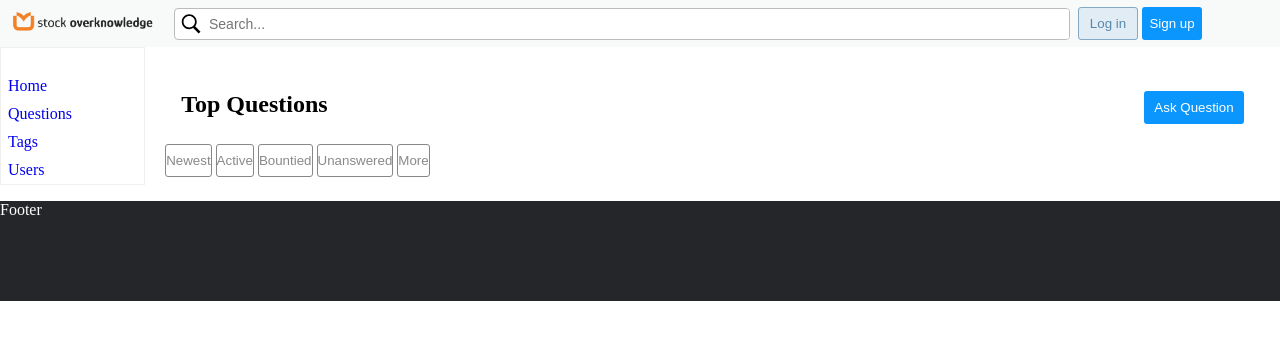
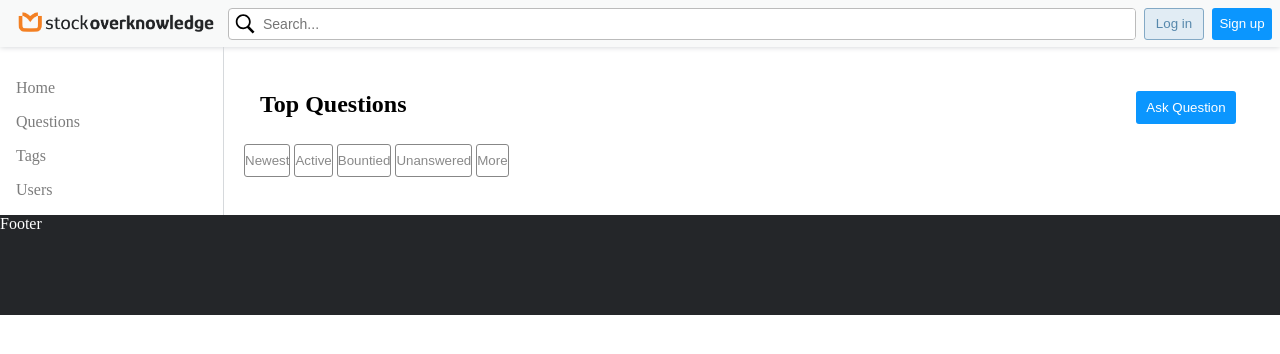
Before and after one commit to Iandayy/stackoverflow, a React (Create React App) app in the folder client/: page / in a window 1280 px wide. Shown: the top 354 px of the page. Built offline with nearby package versions, Linux system fonts and the light colour scheme.

Commit message:
modified screen layout design

```diff
--- a/client/package.json
+++ b/client/package.json
@@ -3,11 +3,15 @@
   "version": "0.1.0",
   "private": true,
   "dependencies": {
+    "@fortawesome/fontawesome-svg-core": "^6.2.0",
+    "@fortawesome/free-brands-svg-icons": "^6.2.0",
+    "@fortawesome/free-regular-svg-icons": "^6.2.0",
+    "@fortawesome/free-solid-svg-icons": "^6.2.0",
+    "@fortawesome/react-fontawesome": "^0.2.0",
     "@testing-library/jest-dom": "^5.16.5",
     "@testing-library/react": "^13.3.0",
     "@testing-library/user-event": "^13.5.0",
     "axios": "^0.27.2",
-
     "prop-types": "^15.8.1",
     "react": "^18.2.0",
     "react-dom": "^18.2.0",
--- a/client/src/App.jsx
+++ b/client/src/App.jsx
@@ -2,15 +2,15 @@ import { Suspense } from 'react';
 import { Route, Routes } from 'react-router-dom';
 import { RecoilRoot } from 'recoil';
 import styled from 'styled-components';
+import Footer from './components/Common/Footer';
 import GlobalStyle from './components/Common/GlobalStyle';
 import Layout from './components/Common/Layout';
 import TopBar from './components/Common/TopBar';
+import Ask from './components/Pages/Ask';
 import Home from './components/Pages/Home';
 import Questions from './components/Pages/Questions';
 import Tags from './components/Pages/Tags';
 import Users from './components/Pages/Users';
-import Footer from './components/Common/Footer';
-import Ask from './components/Pages/Ask';
 import LogIn from './components/User/LogIn';
 import SignUp from './components/User/SignUp';
 
--- a/client/src/components/Common/Layout.jsx
+++ b/client/src/components/Common/Layout.jsx
@@ -6,6 +6,23 @@ const Body = styled.div`
   display: flex;
   flex-direction: row;
   height: 100%;
+  margin-top: 47px;
+`;
+
+const BlankBox = styled.div`
+  width: 100%;
+  flex: 1;
+  @media (max-width: 1264px) {
+    display: none;
+  }
+`;
+
+const ContentWrapper = styled.div`
+  display: flex;
+  width: 1264px;
+  @media (max-width: 1264px) {
+    width: 100%;
+  }
 `;
 
 const Main = styled.main`
@@ -15,12 +32,14 @@ const Main = styled.main`
 
 const Layout = ({ children }) => {
   return (
-    <div>
-      <Body>
+    <Body>
+      <BlankBox />
+      <ContentWrapper>
         <SideBar />
         <Main>{children}</Main>
-      </Body>
-    </div>
+      </ContentWrapper>
+      <BlankBox />
+    </Body>
   );
 };
 
--- a/client/src/components/Common/SideBar.jsx
+++ b/client/src/components/Common/SideBar.jsx
@@ -7,34 +7,30 @@ import currentTapState from '../../state/currentTapState';
 const SideMenu = styled.aside`
   display: flex;
   flex-direction: column;
-  width: 164px;
+  width: 216px;
   height: 100%;
   padding-top: 24px;
   margin-bottom: 8px;
   background-color: #ffffff;
   color: rgba(73, 73, 73, 0.5);
   font-weight: 400;
-  border: 1px solid rgba(223, 223, 223, 0.5);
+  border-right: 1px solid #d6d9dc;
   list-style: none;
 `;
 
-const Menu = styled.section`
-  color: rgba(73, 73, 73, 0.5);
-  padding: 5px;
-
-  .public {
-    text-decoration-line: none;
-    padding: 2px;
-  }
-  .public:visited {
-    font-weight: 600;
-    color: rgba(73, 73, 73, 0.5);
-  }
-  .focused {
-    font-weight: 700;
-    background-color: #f3f3f3;
-    transition: 0.3s;
-  }
+const MenuLink = styled(Link)`
+  display: block;
+  width: 216px;
+  padding: 8px;
+  text-decoration-line: none;
+  border-right: ${(props) =>
+    props.focused === 'focused' ? '4px solid #f48225' : 'transparent'};
+  color: ${(props) =>
+    props.focused === 'focused' ? 'black' : 'rgba(69, 69, 69, 0.7)'};
+  background-color: ${(props) =>
+    props.focused === 'focused' ? '#f3f3f3' : 'transparent'};
+  font-weight: ${(props) => (props.focused === 'focused' ? '700' : '400')};
+  transition: ${(props) => (props.focused === 'focused' ? '0.5s' : '0s')};
 `;
 
 const SideBar = () => {
@@ -54,16 +50,15 @@ const SideBar = () => {
   return (
     <SideMenu>
       {menuArr.map((el, index) => (
-        <Menu key={index} onClick={() => selectMenuHandler(index)}>
-          {
-            <Link
-              to={el.path}
-              className={currentTab === index ? 'public focused' : 'public'}
-            >
-              {el.name}
-            </Link>
-          }
-        </Menu>
+        <MenuLink
+          key={index}
+          onClick={() => selectMenuHandler(index)}
+          to={el.path}
+          className={currentTab === index ? 'public focused' : 'public'}
+          focused={currentTab === index ? 'focused' : null}
+        >
+          {el.name}
+        </MenuLink>
       ))}
     </SideMenu>
   );
--- a/client/src/components/Common/TopBar.jsx
+++ b/client/src/components/Common/TopBar.jsx
@@ -1,36 +1,56 @@
 /* eslint-disable react/prop-types */
+import { faFaceSmile } from '@fortawesome/free-regular-svg-icons';
+import {
+  faArrowRightFromBracket,
+  faInbox,
+} from '@fortawesome/free-solid-svg-icons';
+import { FontAwesomeIcon } from '@fortawesome/react-fontawesome';
 import { Link, useNavigate } from 'react-router-dom';
 import styled from 'styled-components';
 import LogoImg from '../../assets/logo.png';
+<FontAwesomeIcon icon="fa-regular fa-inbox" />;
+
+const Header = styled.header`
+  display: flex;
+  background-color: #f8f9f9;
+  width: 100%;
+  height: 47px;
+  position: fixed;
+  box-shadow: 0 0 6px 0 #cdd0d3;
+`;
+
+const BlankBox = styled.div`
+  width: 100%;
+  flex: 1;
+  @media (max-width: 1264px) {
+    display: none;
+  }
+`;
 
 const TopBarWrapper = styled.div`
   display: flex;
-  flex-direction: row;
+  justify-content: center;
   align-items: center;
-  background-color: #f8f9f9;
+  width: 1264px;
+  @media (max-width: 1264px) {
     width: 100%;
-  height: 47px;
-  /* font-size: 1em; */
-  /* margin: 1em; */
-  /* padding: 0.25em 1em; */
-  /* border: 2px solid palevioletred; */
-  /* border-radius: 3px; */
+  }
 `;
 
 const Logo = styled.img`
-  width: 150px;
+  width: 200px;
   height: 30px;
   margin: 8px;
 `;
 
 const Form = styled.form`
   display: flex;
-  width: 70%;
+  width: 100%;
   height: 32px;
   border: 1px solid #bbb;
   border-radius: 4px;
   background-color: white;
-  margin-left: 8px;
+  margin-left: 4px;
   margin-right: 8px;
 `;
 
@@ -51,8 +71,8 @@ const Input = styled.input`
 
 const LogIn = styled.button`
   width: 60px;
-  height: 33px;
-  margin-right: 4px;
+  height: 32px;
+  margin-right: 8px;
   color: #5688ac;
   background-color: #e1ecf4;
   border: 1px solid #83a9c5;
@@ -66,7 +86,7 @@ const LogIn = styled.button`
 
 const SignUp = styled.button`
   width: 60px;
-  height: 33px;
+  height: 32px;
   color: white;
   background-color: #0b96fe;
   border: none;
@@ -76,6 +96,16 @@ const SignUp = styled.button`
     cursor: pointer;
   }
 `;
+
+const Btn = styled.button`
+  margin: 8px;
+  width: 30px;
+  color: gray;
+  background-color: transparent;
+  border: none;
+  cursor: pointer;
+`;
+
 const TopBar = ({ children }) => {
   const navigate = useNavigate();
 
@@ -90,6 +120,8 @@ const TopBar = ({ children }) => {
     navigate('/');
   };
   return (
+    <Header>
+      <BlankBox />
       <TopBarWrapper>
         <Link to="/">
           <Logo src={LogoImg} alt="logo" />
@@ -101,18 +133,32 @@ const TopBar = ({ children }) => {
           />
           <Input type="text" placeholder="Search..." />
         </Form>
-      {login && <button onClick={logoutHandler}>Log out</button>}
+        {login && (
+          <>
+            <Btn>
+              <FontAwesomeIcon icon={faFaceSmile} size="2x" />
+            </Btn>
+            <Btn>
+              <FontAwesomeIcon icon={faInbox} size="2x" />
+            </Btn>
+            <Btn onClick={logoutHandler}>
+              <FontAwesomeIcon icon={faArrowRightFromBracket} size="2x" />
+            </Btn>
+          </>
+        )}
         {!login && (
-        <div>
+          <>
             <Link to="/login">
               <LogIn>Log in</LogIn>
             </Link>
             <Link to="/signup">
               <SignUp>Sign up</SignUp>
             </Link>
-        </div>
+          </>
         )}
       </TopBarWrapper>
+      <BlankBox />
+    </Header>
   );
 };
 
```
Also changed, not shown: client/src/assets/logo.png, 1 other file (tests, documents, lock files or other folders). Lines whose indentation alone changed are shown as unchanged.
